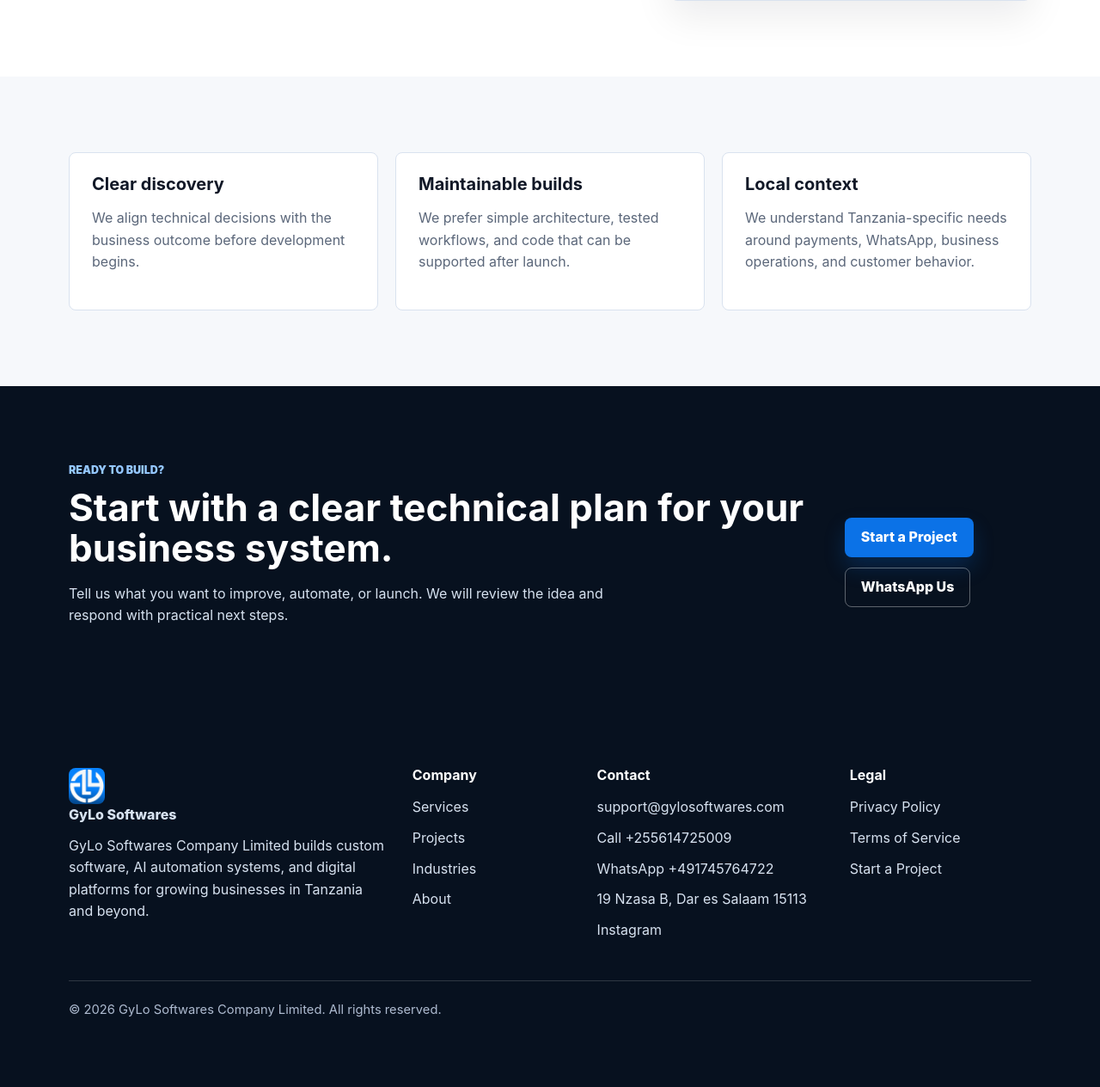
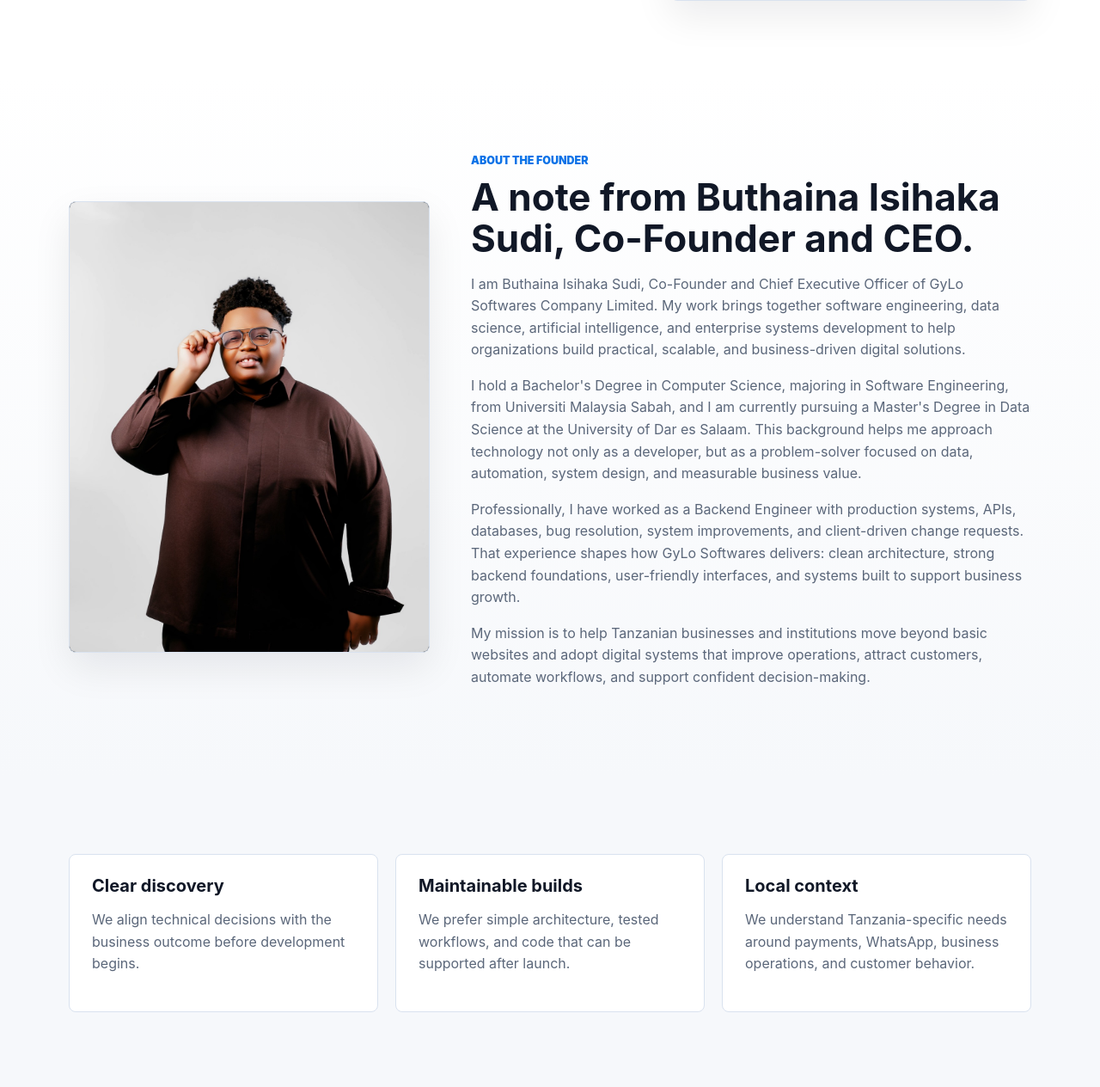
Before and after one commit to ButhainaSudi/gylosoftwares, a Django app: page /about/ in a window 1280 px wide. Shown: the part 1026-2290 px from the top of the page at 86% size. Before the commit the page ends 2209 px from the top, so only its background shows below. Run offline with Django 5.2, Linux system fonts and the light colour scheme.

Commit message:
add note from CEO

```diff
--- a/static/css/site.css
+++ b/static/css/site.css
@@ -425,6 +425,40 @@
   align-items: start;
 }
 
+.founder-section {
+  background: linear-gradient(180deg, var(--white) 0%, var(--soft) 100%);
+}
+
+.founder-grid {
+  display: grid;
+  grid-template-columns: minmax(260px, 420px) minmax(0, 1fr);
+  gap: 48px;
+  align-items: center;
+}
+
+.founder-image {
+  overflow: hidden;
+  background: var(--navy);
+  border: 1px solid var(--line);
+  border-radius: var(--radius);
+  box-shadow: var(--shadow);
+}
+
+.founder-image img {
+  width: 100%;
+  aspect-ratio: 4 / 5;
+  object-fit: cover;
+  object-position: center top;
+}
+
+.founder-copy {
+  max-width: 720px;
+}
+
+.founder-copy h2 {
+  max-width: 680px;
+}
+
 .check-list {
   display: grid;
   gap: 12px;
@@ -733,6 +767,7 @@
   .card-grid.three,
   .process-grid,
   .split,
+  .founder-grid,
   .footer-grid,
   .form-grid {
     grid-template-columns: 1fr;
@@ -740,6 +775,14 @@
 
   .split {
     gap: 28px;
+  }
+
+  .founder-grid {
+    gap: 30px;
+  }
+
+  .founder-image {
+    max-width: 440px;
   }
 
   .process-grid article,
@@ -816,6 +859,10 @@
     padding: 20px;
   }
 
+  .founder-image {
+    max-width: 100%;
+  }
+
   .button-row,
   .button,
   .nav-cta {
--- a/templates/pages/about.html
+++ b/templates/pages/about.html
@@ -1,4 +1,5 @@
 {% extends "base.html" %}
+{% load static %}
 
 {% block content %}
 <section class="page-hero">
@@ -25,6 +26,22 @@
   </div>
 </section>
 
+<section class="section founder-section">
+  <div class="container founder-grid">
+    <div class="founder-image">
+      <img src="{% static 'images/founder-buthaina-isihaka-sudi.jpg' %}" alt="Buthaina Isihaka Sudi, Co-Founder and CEO of GyLo Softwares" loading="lazy">
+    </div>
+    <div class="founder-copy">
+      <p class="eyebrow">About the Founder</p>
+      <h2>A note from Buthaina Isihaka Sudi, Co-Founder and CEO.</h2>
+      <p>I am Buthaina Isihaka Sudi, Co-Founder and Chief Executive Officer of GyLo Softwares Company Limited. My work brings together software engineering, data science, artificial intelligence, and enterprise systems development to help organizations build practical, scalable, and business-driven digital solutions.</p>
+      <p>I hold a Bachelor's Degree in Computer Science, majoring in Software Engineering, from Universiti Malaysia Sabah, and I am currently pursuing a Master's Degree in Data Science at the University of Dar es Salaam. This background helps me approach technology not only as a developer, but as a problem-solver focused on data, automation, system design, and measurable business value.</p>
+      <p>Professionally, I have worked as a Backend Engineer with production systems, APIs, databases, bug resolution, system improvements, and client-driven change requests. That experience shapes how GyLo Softwares delivers: clean architecture, strong backend foundations, user-friendly interfaces, and systems built to support business growth.</p>
+      <p>My mission is to help Tanzanian businesses and institutions move beyond basic websites and adopt digital systems that improve operations, attract customers, automate workflows, and support confident decision-making.</p>
+    </div>
+  </div>
+</section>
+
 <section class="section section-soft">
   <div class="container card-grid three">
     <article class="card"><h3>Clear discovery</h3><p>We align technical decisions with the business outcome before development begins.</p></article>
```
Also changed, not shown: static/images/founder-buthaina-isihaka-sudi.jpg (added).
